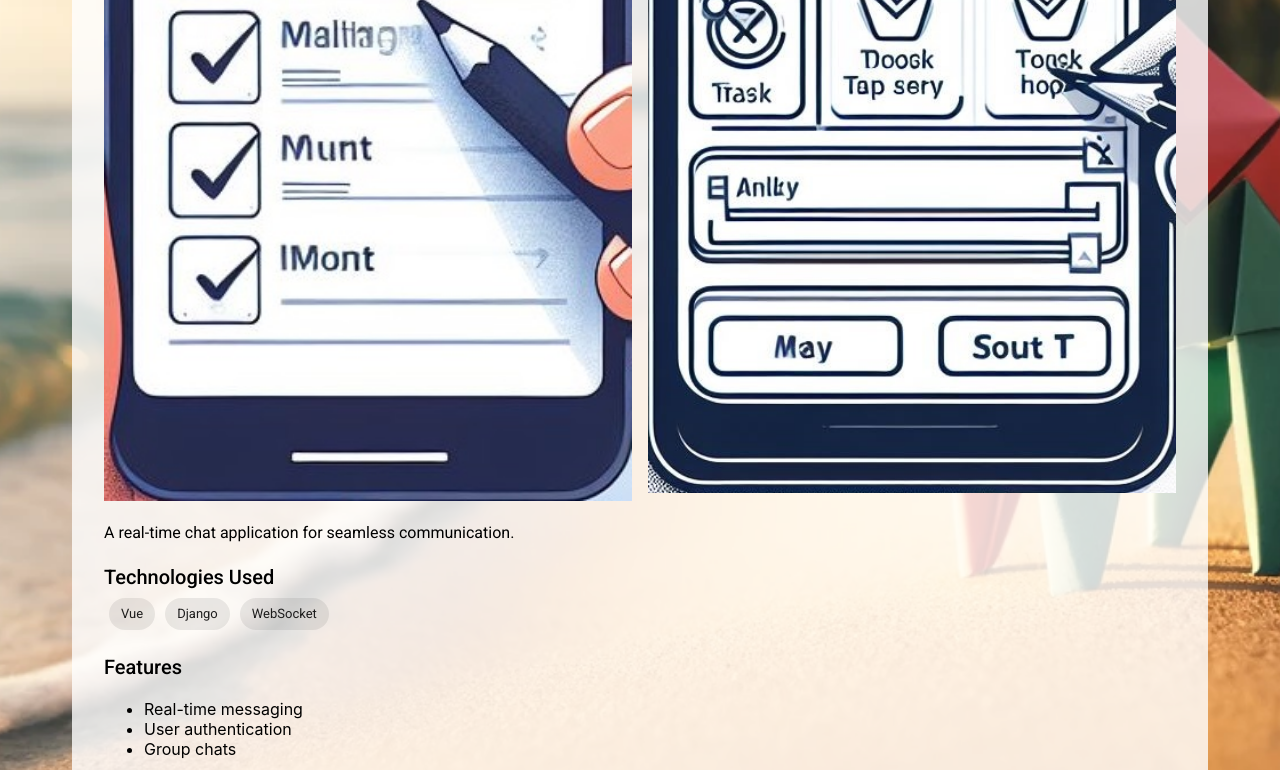
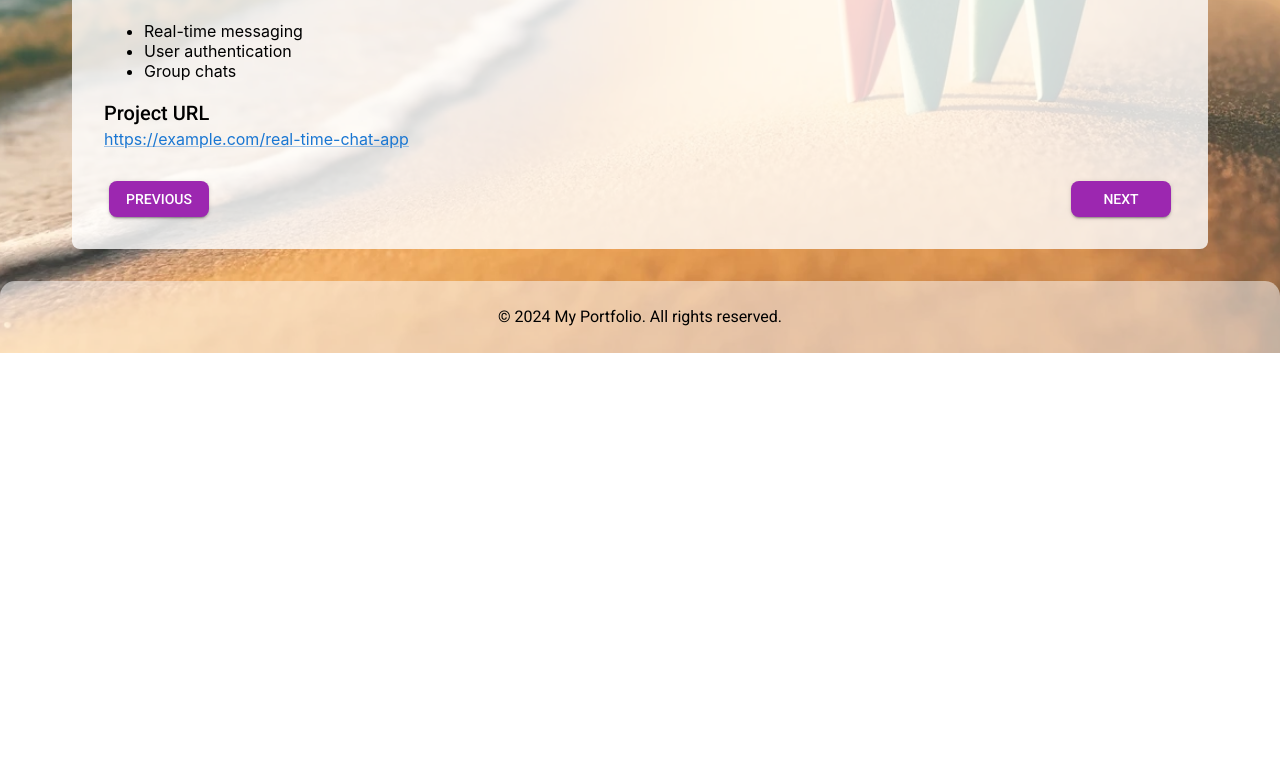
Before and after one commit to Nfnat0/portfolio, a React (Create React App) app: page /projects/2 in a window 1280 px wide. Shown: the part 774-1544 px from the top of the page. After the commit the page ends 1127 px from the top, so only its background shows below. Built offline with nearby package versions, Linux system fonts and the light colour scheme.

Commit message:
chore: Refactor Projects and ProjectDetail components for improved consistency and readability

```diff
--- a/src/pages/Projects.js
+++ b/src/pages/Projects.js
@@ -12,20 +12,20 @@ const Projects = () => {
       <Grid container spacing={2}>
         {config.projects.map((project) => (
           <Grid item xs={12} md={4} key={project.id}>
-            <Card sx={{ height: '100%' }}>
+            <Card sx={{ display: 'flex', flexDirection: 'column', height: '100%' }}>
               <CardContent>
                 <Typography variant="h5">{project.name}</Typography>
               </CardContent>
               <CardMedia
                 component="img"
-                height="140"
+                sx={{ height: 300, objectFit: 'cover' }}
                 image={project.imageUrl}
                 alt={project.name}
               />
               <CardContent>
                 <Typography variant="body2">{project.description}</Typography>
               </CardContent>
-              <CardActions>
+              <CardActions sx={{ justifyContent: 'center', mt: 'auto' }}>
                 <StyledButton
                   component={Link}
                   to={`/projects/${project.id}`}
--- a/src/pages/projects/ProjectDetail.js
+++ b/src/pages/projects/ProjectDetail.js
@@ -1,15 +1,20 @@
 import React from 'react';
-import { useParams } from 'react-router-dom';
+import { useParams, Link as RouterLink } from 'react-router-dom';
 import { Typography, Box, Grid, Chip, Link } from '@mui/material';
 import config from '../../config';
+import StyledButton from '../../components/StyledButton';
 
 const ProjectDetail = () => {
   const { id } = useParams();
-  const project = config.projects.find(p => p.id === parseInt(id));
+  const projectIndex = config.projects.findIndex(p => p.id === parseInt(id));
+  const project = config.projects[projectIndex];
 
   if (!project) {
     return <Typography variant="h4">Project not found</Typography>;
   }
+
+  const nextProjectId = config.projects[(projectIndex + 1) % config.projects.length].id;
+  const prevProjectId = config.projects[(projectIndex - 1 + config.projects.length) % config.projects.length].id;
 
   return (
     <Box sx={{ padding: 4, backgroundColor: 'rgba(255, 255, 255, 0.8)', borderRadius: 2 }}>
@@ -17,7 +22,9 @@ const ProjectDetail = () => {
       <Grid container spacing={2}>
         {project.detailImages.map((image, index) => (
           <Grid item xs={12} md={6} key={index}>
-            <img src={image} alt="" width="100%" />
+            <Box sx={{ height: '400px', display: 'flex', justifyContent: 'center', alignItems: 'center' }}>
+              <img src={image} alt="" style={{ maxHeight: '100%', maxWidth: '100%', objectFit: 'contain' }} />
+            </Box>
           </Grid>
         ))}
         <Grid item xs={12}>
@@ -39,6 +46,22 @@ const ProjectDetail = () => {
             {project.url}
           </Link>
         </Grid>
+        <Grid item xs={12} sx={{ display: 'flex', justifyContent: 'space-between', marginTop: 2 }}>
+          <StyledButton
+            component={RouterLink}
+            to={`/projects/${prevProjectId}`}
+            variant="contained"
+          >
+            Previous
+          </StyledButton>
+          <StyledButton
+            component={RouterLink}
+            to={`/projects/${nextProjectId}`}
+            variant="contained"
+          >
+            Next
+          </StyledButton>
+        </Grid>
       </Grid>
     </Box>
   );
```
